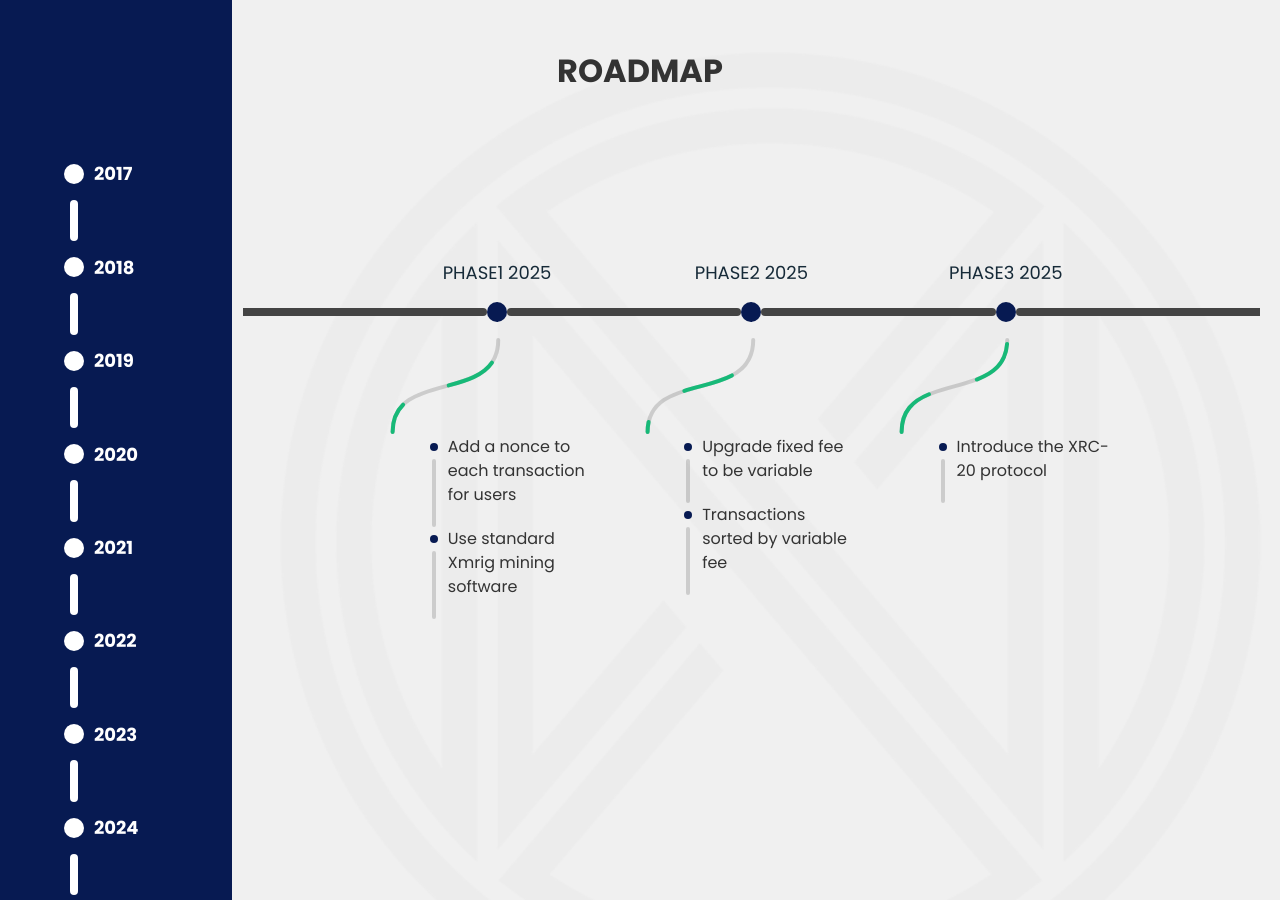
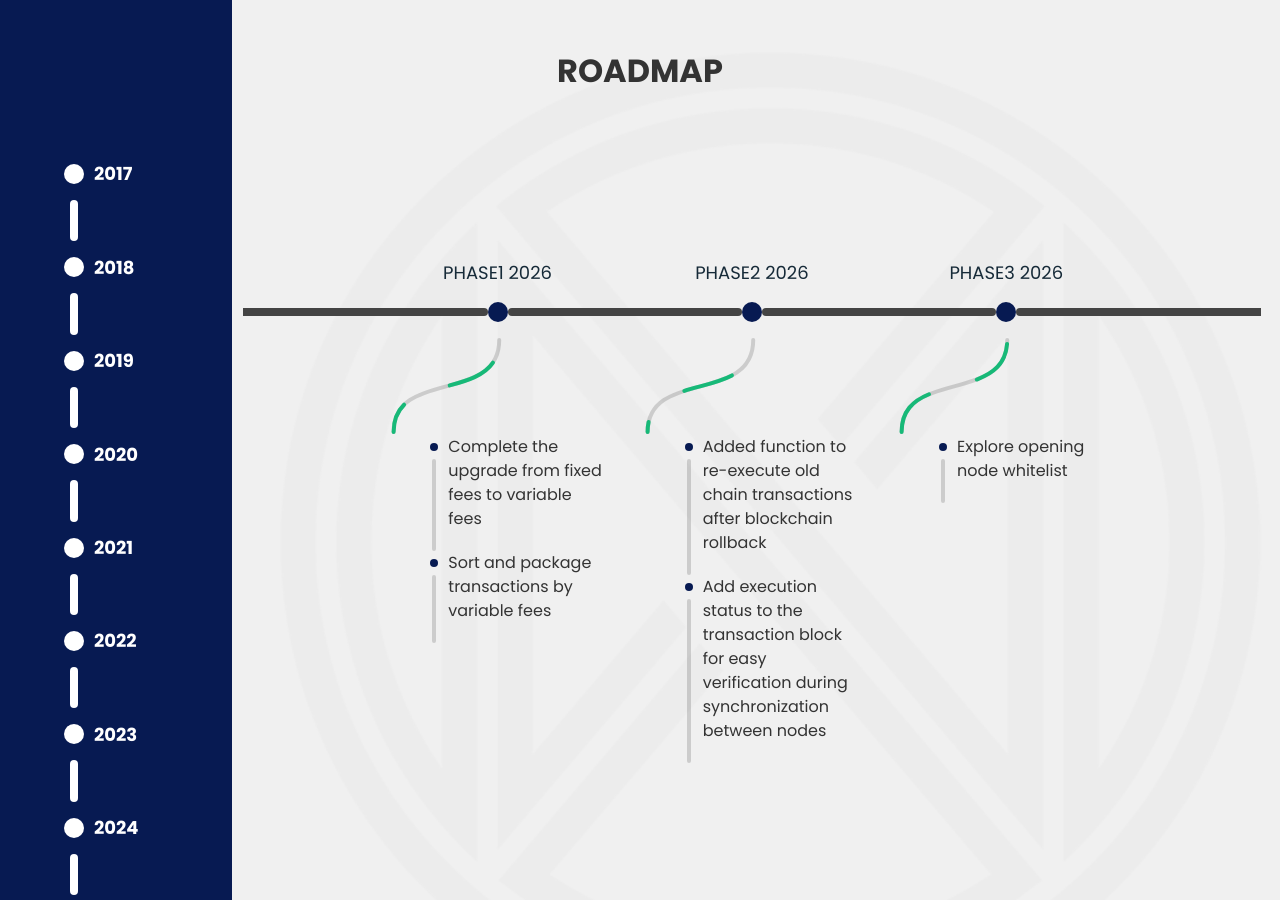
Before and after one commit to XDagger/XDagger.github.io, a Jekyll site: the page built from index.html, in a window 1280 px wide and 900 px high, scrolled down 1815 px. Built offline with Jekyll 4.4.1, drawn with Linux system fonts in a browser that asks for light colours; a script that is not in the unit is left out.

Commit message:
update 2026 roadmap.

```diff
--- a/_data/roadmap.yml
+++ b/_data/roadmap.yml
@@ -165,3 +165,19 @@ roadmap_content:
       - date: phase3 2025
         events:
           - Introduce the XRC-20 protocol
+
+  - timeframe: 2026
+    dates:
+      - date: phase1 2026
+        events:
+          - Complete the upgrade from fixed fees to variable fees
+          - Sort and package transactions by variable fees
+
+      - date: phase2 2026
+        events:
+          - Added function to re-execute old chain transactions after blockchain rollback
+          - Add execution status to the transaction block for easy verification during synchronization between nodes
+
+      - date: phase3 2026
+        events:
+          - Explore opening node whitelist
--- a/_includes/roadmap.html
+++ b/_includes/roadmap.html
@@ -1,4 +1,4 @@
-{% assign progress_index = 9 %} {% assign show_first_index = 9 %}
+{% assign progress_index = 10 %} {% assign show_first_index = 10 %}
 <section class="contact_section ">
     <div>
         <div class="row">
```
